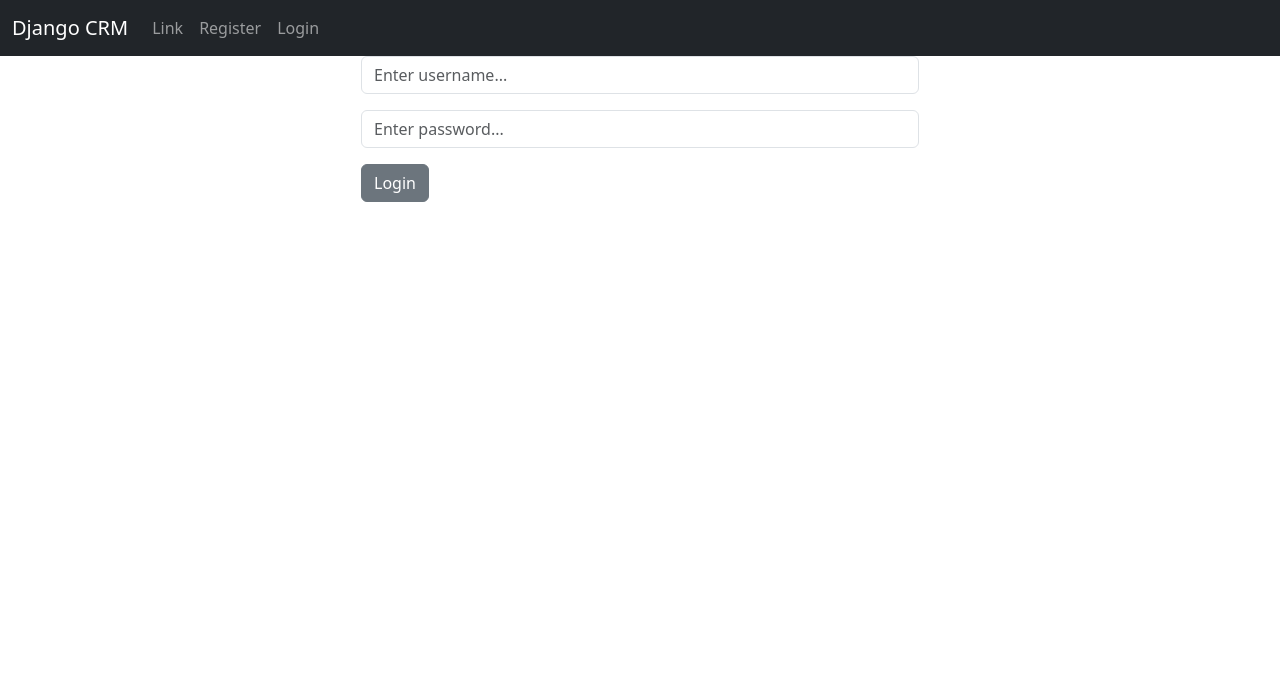
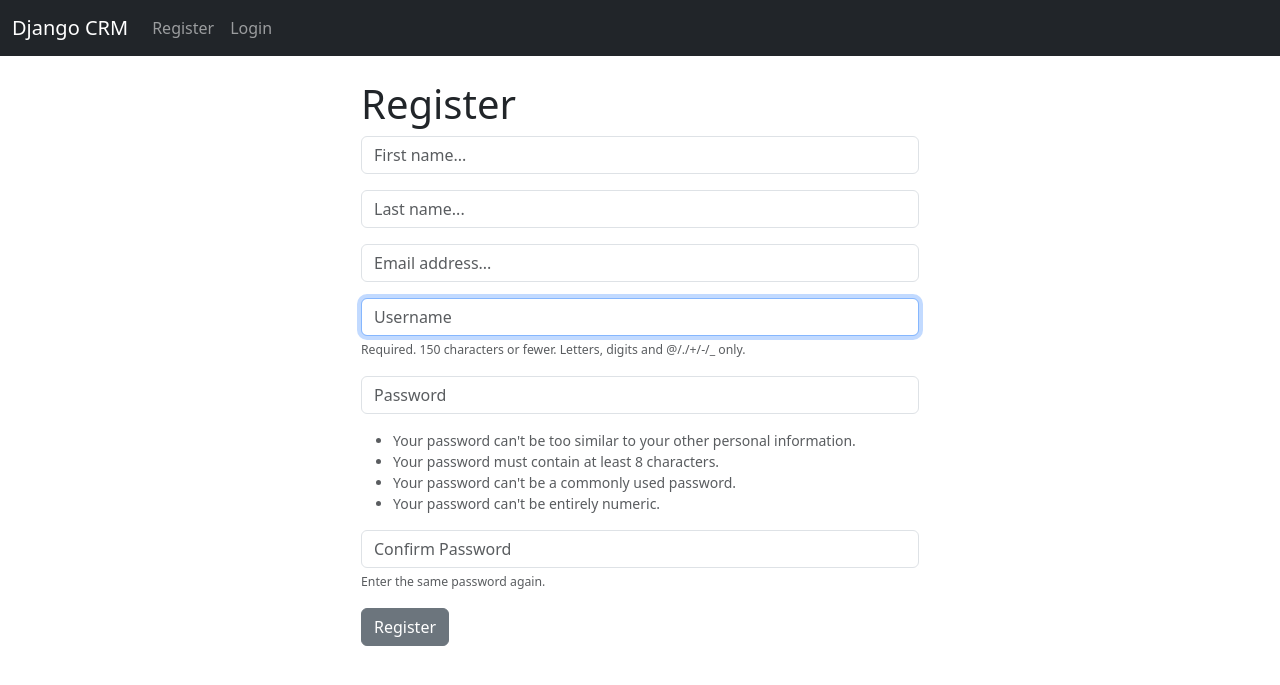
Before and after one commit to apollo13092808/django-crm-v1.0, a Django app: page /register/ in a window 1280 px wide. Shown: the top 685 px of the page. Run offline with Django 4.2, Linux system fonts and the light colour scheme.

Commit message:
Done register user functionality

```diff
--- a/myapp/forms.py
+++ b/myapp/forms.py
@@ -18,7 +18,7 @@ class RegisterForm(UserCreationForm):
 
     class Meta:
         model = User
-        fields = ['username', 'first_name', 'last_name', 'email', 'password1', 'password2']
+        fields = ['first_name', 'last_name', 'email', 'username', 'password1', 'password2']
 
     def __init__(self, *args, **kwargs):
         super(RegisterForm, self).__init__(*args, **kwargs)
--- a/myapp/views.py
+++ b/myapp/views.py
@@ -43,5 +43,5 @@ def register(request):
         form = RegisterForm()
         context = {"form": form}
         return render(request=request, template_name="myapp/register.html", context=context)
-    context = {}
+    context = {'form': form}
     return render(request=request, template_name='myapp/register.html', context=context)
--- a/requirements.txt
+++ b/requirements.txt
@@ -1,6 +1,6 @@
-Django
+Django~=4.2.5
 django-jazzmin
 Pillow
 python-decouple
-mysql-connector-python
+mysql-connector-python~=8.1.0
 mysqlclient
--- a/templates/myapp/home.html
+++ b/templates/myapp/home.html
@@ -1,9 +1,12 @@
 {% extends 'myapp/base.html' %}
 {% block content %}
+<br>
+<br>
 <div class="col-md-6 offset-md-3">
     {% if user.is_authenticated %}
     <h1>Home</h1>
     {% else %}
+    <h1>Login</h1>
     <form action="{% url 'home' %}" method="post">
         {% csrf_token %}
         <div class="mb-3">
--- a/templates/myapp/navbar.html
+++ b/templates/myapp/navbar.html
@@ -7,9 +7,9 @@
         </button>
         <div class="collapse navbar-collapse" id="navbarSupportedContent">
             <ul class="navbar-nav me-auto mb-2 mb-lg-0">
-                <li class="nav-item">
-                    <a class="nav-link" href="#">Link</a>
-                </li>
+<!--                <li class="nav-item">-->
+<!--                    <a class="nav-link" href="#">Link</a>-->
+<!--                </li>-->
                 {% if user.is_authenticated %}
                 <li class="nav-item">
                     <a class="nav-link" href="{% url 'logout' %}">Logout</a>
--- a/templates/myapp/register.html
+++ b/templates/myapp/register.html
@@ -1,18 +1,26 @@
 {% extends 'myapp/base.html' %}
 {% block content %}
+<br>
 <div class="col-md-6 offset-md-3">
     {% if user.is_authenticated %}
     <h1>Home</h1>
     {% else %}
-    <form action="{% url 'home' %}" method="post">
+    <h1>Register</h1>
+    <form action="" method="post">
         {% csrf_token %}
-        <div class="mb-3">
-            <input type="text" class="form-control" name="username" placeholder="Enter username..." required>
+        {% if form.errors %}
+        <div class="alert alert-warning alert-dismissible fade show" role="alert">
+            Your form has errors
+            {% for field in form %}
+            {% if field.errors %}
+            {{ field.errors }}
+            {% endif %}
+            {% endfor %}
+            <button type="button" class="btn-close" data-bs-dismiss="alert" aria-label="Close"></button>
         </div>
-        <div class="mb-3">
-            <input type="password" class="form-control" name="password" placeholder="Enter password..." required>
-        </div>
-        <button type="submit" class="btn btn-secondary">Login</button>
+        {% endif %}
+        {{ form.as_p }}
+        <button type="submit" class="btn btn-secondary">Register</button>
     </form>
     {% endif %}
 </div>
```
